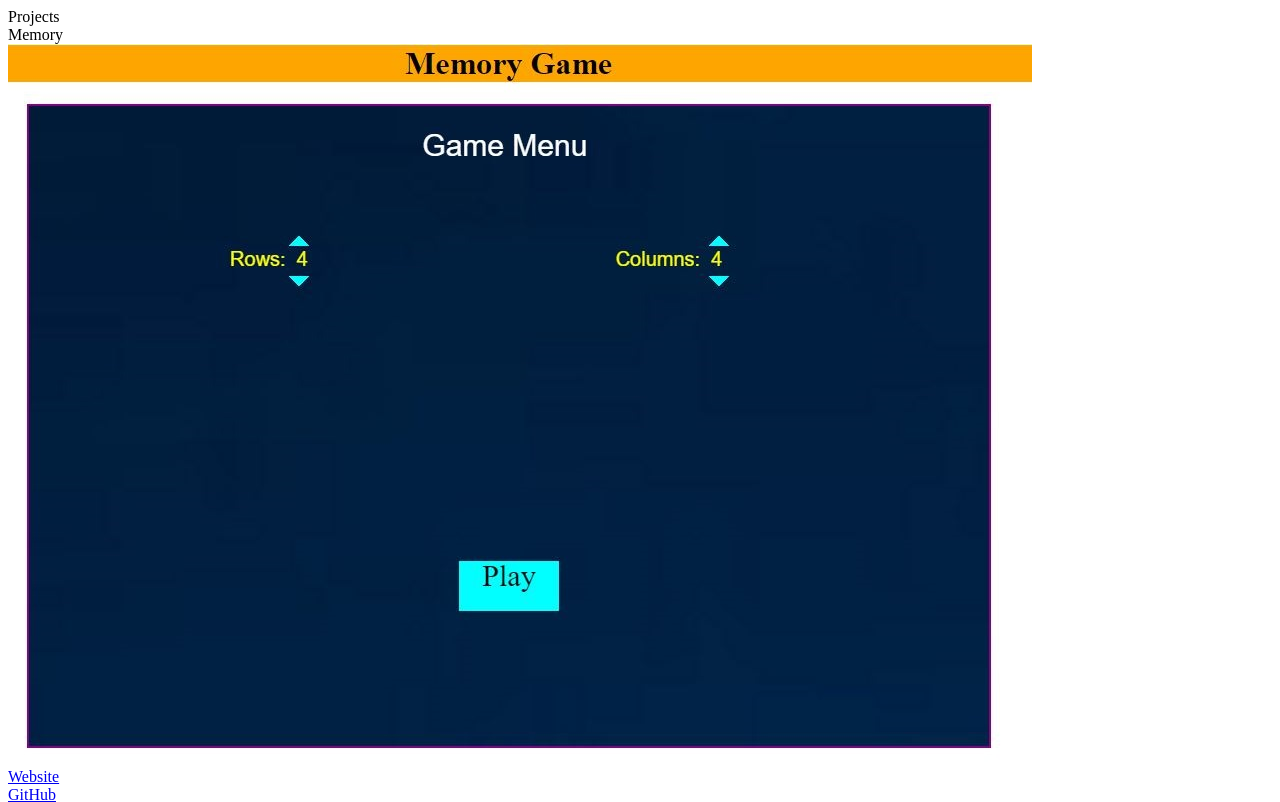
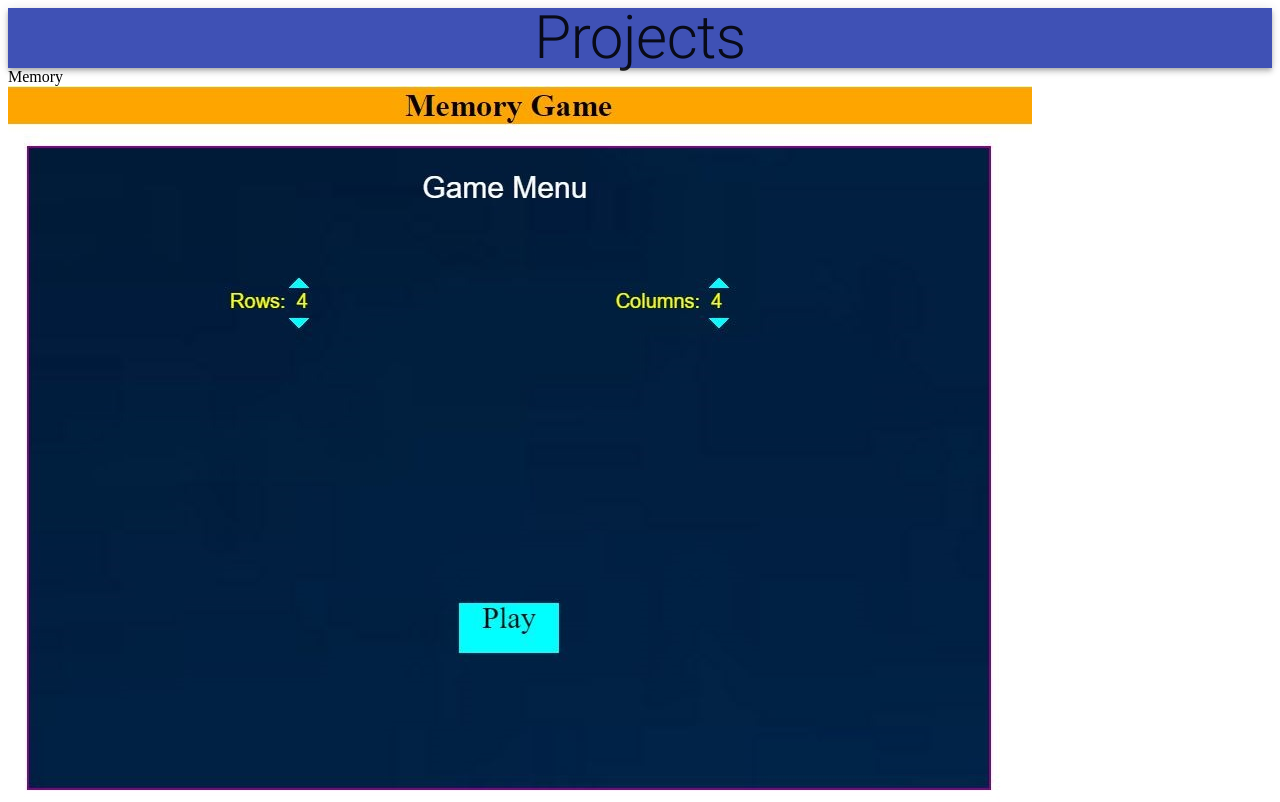
Before and after one commit to josephttran/project, a React app: page / in a window 1280 px wide. Shown: the top 802 px of the page. Built offline with nearby package versions, Linux system fonts and the light colour scheme.

Commit message:
setup material-ui

```diff
--- a/src/components/Header/Header.tsx
+++ b/src/components/Header/Header.tsx
@@ -1,4 +1,6 @@
 import * as React from 'react';
+import AppBar from '@material-ui/core/AppBar';
+import Typography from '@material-ui/core/Typography';
 
 export interface IHeader {
   name: string
@@ -7,7 +9,11 @@
 export const Header = (props: IHeader) => {
   return (
     <div className='header'>
-      <span>{props.name}</span>
+      <AppBar position='static'>
+        <Typography variant='h2' align='center'>
+          {props.name}
+        </Typography>
+      </AppBar>
     </div>
   );
 }
--- a/src/index.tsx
+++ b/src/index.tsx
@@ -1,5 +1,6 @@
 import * as React from 'react';
 import * as ReactDOM from 'react-dom';
+import 'typeface-roboto';
 
 import App from "./components/App";
 
--- a/webpack.config.js
+++ b/webpack.config.js
@@ -4,28 +4,36 @@
 module.exports = {
   entry: './src/index.tsx',
   output: {
-    filename: "bundle.min.js",
-    path: path.join(__dirname, "dist")
+    filename: 'bundle.min.js',
+    path: path.join(__dirname, 'dist')
   },
-  devtool: "source-map",
+  devtool: 'source-map',
   resolve: {
-    extensions: [".ts", ".tsx", ".js"]
+    extensions: ['.ts', '.tsx', '.js']
   },
   module: {
     rules: [
       {
         test: /\.tsx?$/,
-        loader: "ts-loader"
+        loader: 'ts-loader'
       },
       {
         test : /\.jpg$/,
         exclude: /node_modules/,
-        loader : 'file-loader'
+        loader: 'file-loader'
       },
       {
-        enforce: "pre",
+        test: /\.css$/,
+        use: ['style-loader', 'css-loader']
+      },
+      {
+        test: /\.(woff|woff2|eot|ttf|otf)$/,
+        loader: 'file-loader'
+      },
+      {
+        enforce: 'pre',
         test: /\.js$/,
-        loader: "source-map-loader"
+        loader: 'source-map-loader'
       }
     ]
   },
```
Also changed, not shown: package.json (+7 -3 lines).
